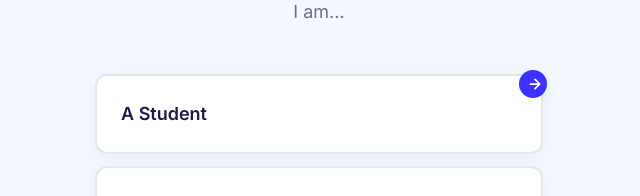
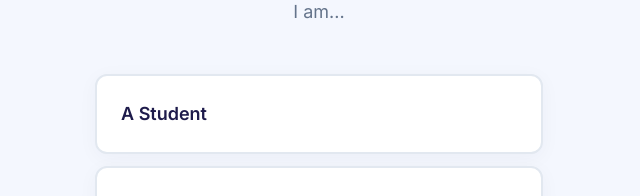
Before and after one commit to darrencis/Financial-Consultant-, a Next.js app in the folder frontend/: page / in a window 1280 px wide. Shown: the part 214-410 px from the top of the page, without its empty margins (321-961 px from the left). Built offline with nearby package versions, Linux system fonts and the light colour scheme.

Commit message:
fix: Remove weired ui and rename fields.

```diff
--- a/frontend/src/app/page.tsx
+++ b/frontend/src/app/page.tsx
@@ -6,9 +6,9 @@ import { useRouter } from "next/navigation";
 type OccupationOption = "student" | "unemployed" | "employed" | null;
 
 const OPTIONS = [
-  { id: "student" as const, label: "A Student", emphasized: true },
-  { id: "unemployed" as const, label: "Unemployed", emphasized: false },
-  { id: "employed" as const, label: "Employed", emphasized: false },
+  { id: "student" as const, label: "A Student" },
+  { id: "unemployed" as const, label: "Unemployed" },
+  { id: "employed" as const, label: "Employed" },
 ] as const;
 
 export default function HomePage() {
@@ -53,30 +53,6 @@ export default function HomePage() {
                     : "border-[var(--color-neutral-200)] shadow-[0_4px_20px_rgba(30,27,75,0.04)] hover:border-[var(--color-neutral-500)] hover:shadow-[0_6px_24px_rgba(30,27,75,0.06)]"
                 }`}
               >
-                {option.emphasized && (
-                  <span
-                    className="absolute -right-1.5 -top-1.5 flex h-7 w-7 items-center justify-center rounded-full bg-[var(--color-primary-500)] text-white shadow-md"
-                    title="Recommended"
-                    aria-hidden
-                  >
-                    <svg
-                      width="14"
-                      height="14"
-                      viewBox="0 0 12 12"
-                      fill="none"
-                      className="translate-x-0.5"
-                      aria-hidden
-                    >
-                      <path
-                        d="M2 6h8M6 2l4 4-4 4"
-                        stroke="currentColor"
-                        strokeWidth="1.5"
-                        strokeLinecap="round"
-                        strokeLinejoin="round"
-                      />
-                    </svg>
-                  </span>
-                )}
                 <span
                   className={`text-lg font-semibold transition-colors duration-300 ${
                     isSelected
--- a/frontend/src/app/profile/page.tsx
+++ b/frontend/src/app/profile/page.tsx
@@ -167,7 +167,7 @@ export default function ProfilePage() {
                 htmlFor="amount"
                 className="mb-2 block text-sm font-medium text-[var(--color-neutral-700)]"
               >
-                Amount ($)
+                Income Generated ($)
               </label>
               <input
                 id="amount"
@@ -188,7 +188,7 @@ export default function ProfilePage() {
                 htmlFor="source"
                 className="mb-2 block text-sm font-medium text-[var(--color-neutral-700)]"
               >
-                Source
+                Income Source
               </label>
               <input
                 id="source"
```
